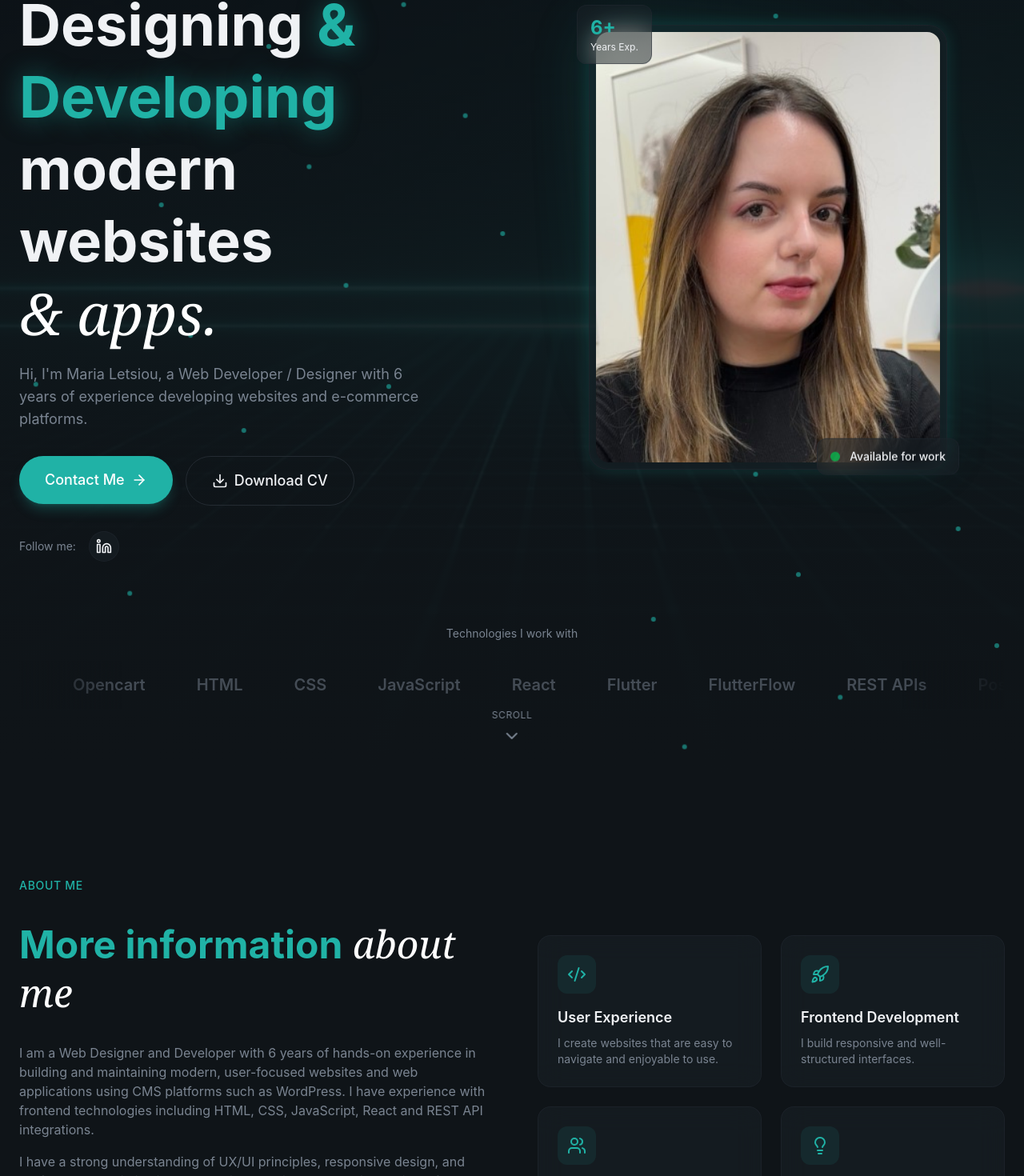
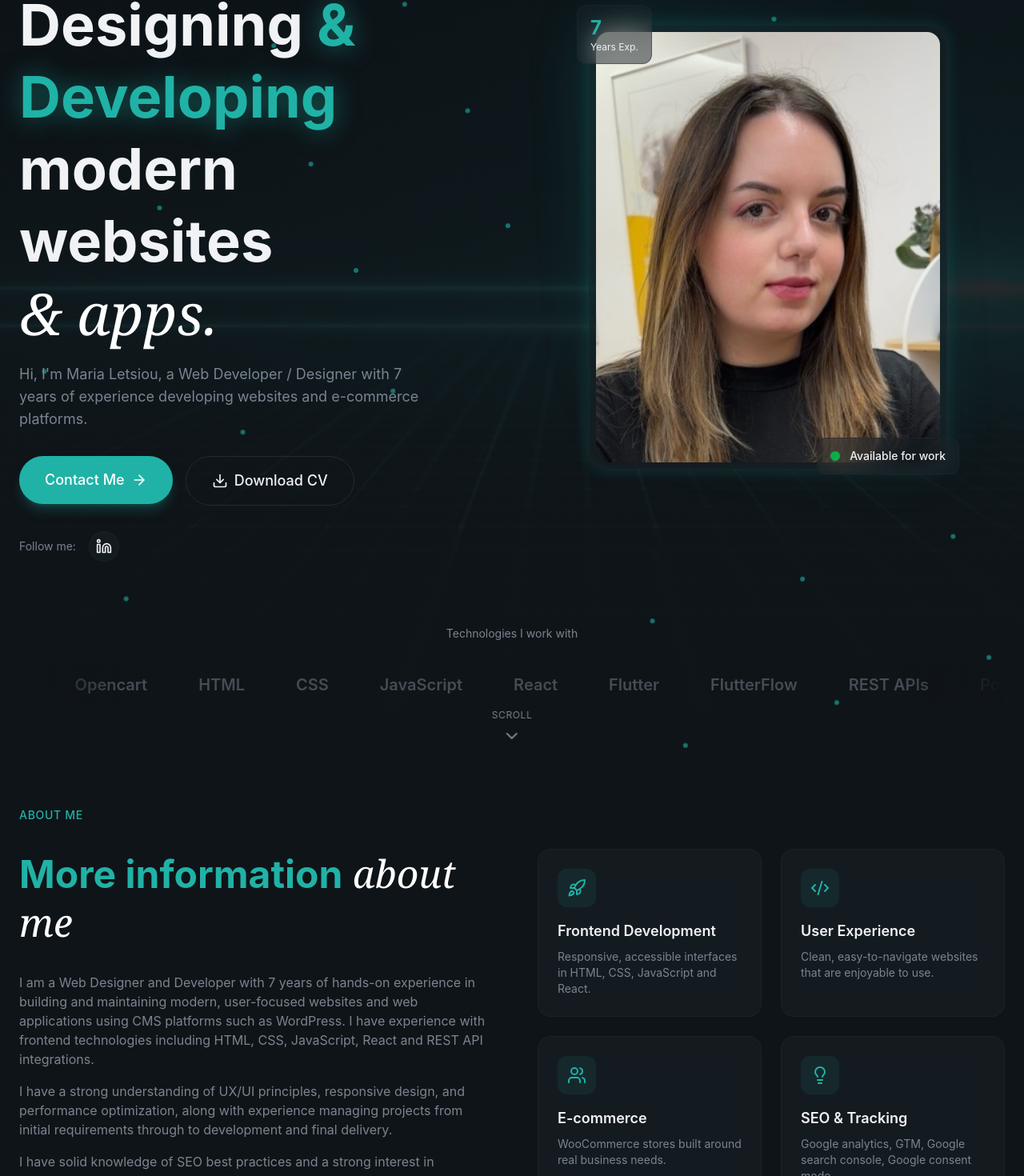
Before and after one commit to letsioumaria1/online-portfolio, a React (Vite) app: page / in a window 1280 px wide. Shown: the part 212-1682 px from the top of the page at 80% size. Built offline with nearby package versions, Linux system fonts and the light colour scheme.

Commit message:
Update profile information

```diff
--- a/src/sections/About.jsx
+++ b/src/sections/About.jsx
@@ -2,33 +2,33 @@ import { Code2, Lightbulb, Rocket, Users } from "lucide-react";
 
 const highlights = [
   {
+    icon: Rocket,
+    title: "Frontend Development",
+    description:
+      "Responsive, accessible interfaces in HTML, CSS, JavaScript and React.",
+  },
+  {
     icon: Code2,
     title: "User Experience",
     description:
-      "I create websites that are easy to navigate and enjoyable to use.",
-  },
-  {
-    icon: Rocket,
-    title: "Frontend Development",
-    description:
-      "I build responsive and well-structured interfaces.",
+      " Clean, easy-to-navigate websites that are enjoyable to use.",
   },
   {
     icon: Users,
     title: "E-commerce",
-    description: "I design and develop online stores that support real business needs.",
+    description: "WooCommerce stores built around real business needs.",
   },
   {
     icon: Lightbulb,
     title: "SEO & Tracking",
     description:
-      "I use tools to improve website visibility and track user behavior.",
+      "Google analytics, GTM, Google search console, Google consent mode.",
   },
 ];
 
 export const About = () => {
   return (
-    <section id="about" className="py-32 relative overflow-hidden">
+    <section id="about" className="py-10 relative overflow-hidden">
       <div className="container mx-auto px-6 relative z-10">
         <div className="grid lg:grid-cols-2 gap-16 items-center">
           {/* Left Column */}
@@ -49,7 +49,7 @@ export const About = () => {
 
             <div className="space-y-4 text-muted-foreground animate-fade-in animation-delay-200">
               <p>
-                I am a Web Designer and Developer with 6 years of hands-on experience in building and maintaining modern, user-focused websites and web applications using CMS platforms such as WordPress. I have experience with frontend technologies including HTML, CSS, JavaScript, React and REST API integrations.
+                I am a Web Designer and Developer with 7 years of hands-on experience in building and maintaining modern, user-focused websites and web applications using CMS platforms such as WordPress. I have experience with frontend technologies including HTML, CSS, JavaScript, React and REST API integrations.
               </p>
               <p>
                 I have a strong understanding of UX/UI principles, responsive design, and performance optimization, along with experience managing projects from initial requirements through to development and final delivery.
--- a/src/sections/Hero.jsx
+++ b/src/sections/Hero.jsx
@@ -2,9 +2,7 @@ import { Button } from "@/components/Button";
 import {
   ArrowRight,
   ChevronDown,
-  Github,
   Linkedin,
-  Twitter,
   Download,
   Target,
 } from "lucide-react";
@@ -51,10 +49,8 @@ export const Hero = () => {
               backgroundColor: "#20B2A6",
               left: `${(i * 37) % 100}%`,
               top: `${(i * 61) % 100}%`,
-              animation: `slow-drift ${
-                15 + (i % 20)
-              }s ease-in-out infinite`,
-              animationDelay: `${i % 5}s`,
+              animation: `slow-drift ${15 + ((i * 7) % 20)}s ease-in-out infinite`,
+              animationDelay: `${(i * 3) % 5}s`,
             }}
           />
         ))}
@@ -84,7 +80,7 @@ export const Hero = () => {
                 </span>
               </h1>
               <p className="text-lg text-muted-foreground max-w-lg animate-fade-in animation-delay-200">
-               Hi, I'm Maria Letsiou, a Web Developer / Designer with 6 years of experience developing websites and e-commerce platforms.
+               Hi, I'm Maria Letsiou, a Web Developer / Designer with 7 years of experience developing websites and e-commerce platforms.
               </p>
             </div>
 
@@ -150,7 +146,7 @@ export const Hero = () => {
                 </div>
                 {/* Stats Badge */}
                 <div className="absolute -top-4 -left-4 glass rounded-xl px-4 py-3 animate-float animation-delay-500">
-                  <div className="text-2xl font-bold text-primary">6+</div>
+                  <div className="text-2xl font-bold text-primary">7</div>
                   <div className="text-xs">
                     Years Exp.
                   </div>
```
